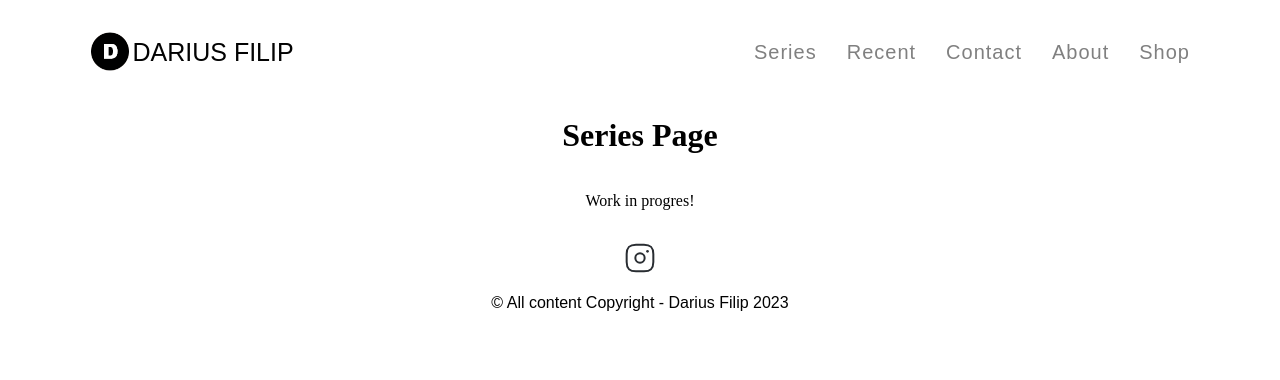
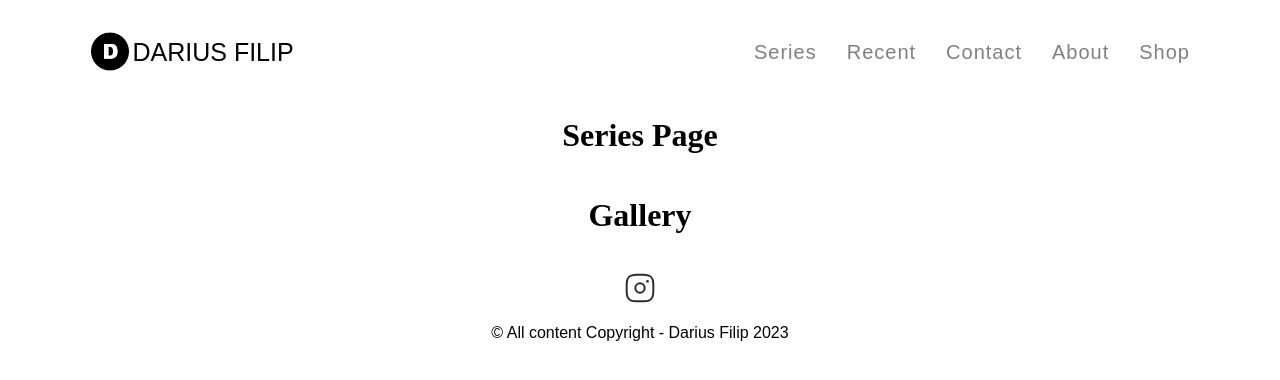
Before and after one commit to danieldraganweb/darius-filip-com-next-app, a Next.js app: page /series in a window 1280 px wide. Shown: the top 380 px of the page. Built offline with nearby package versions, Linux system fonts and the light colour scheme.

Commit message:
create gallery component/ style series page

```diff
--- a/app/series/page.tsx
+++ b/app/series/page.tsx
@@ -1,13 +1,16 @@
 "use client";
 import React from "react";
 import styles from "../styles/pages/series.module.scss";
+import Gallery from "../components/Gallery";
 
 function Series() {
   return (
     <main>
+      <div className={styles.titleContainer}>
+        <h1 className={styles.title}>Series Page</h1>
+      </div>
       <div className={styles.container}>
-        <h1>Series Page</h1>
-        <p>Work in progres!</p>
+        <Gallery />
       </div>
     </main>
   );
```
